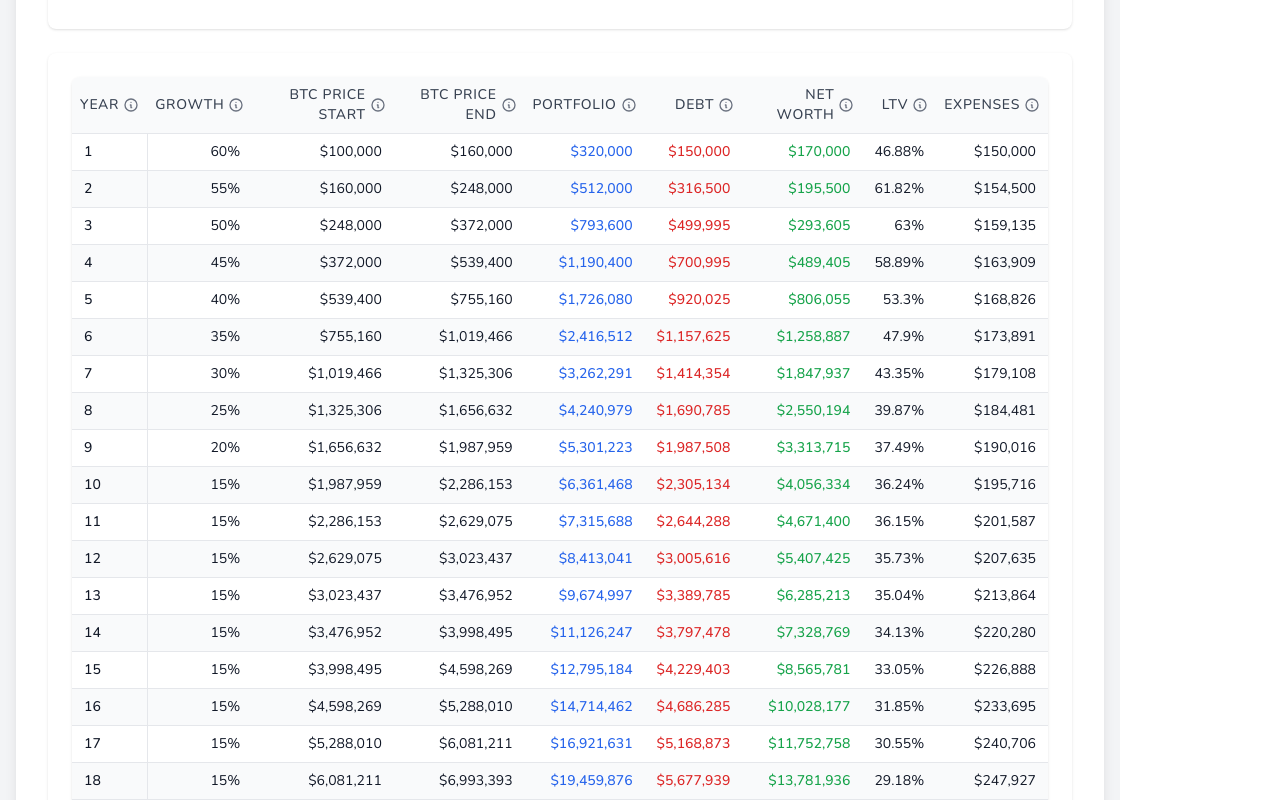
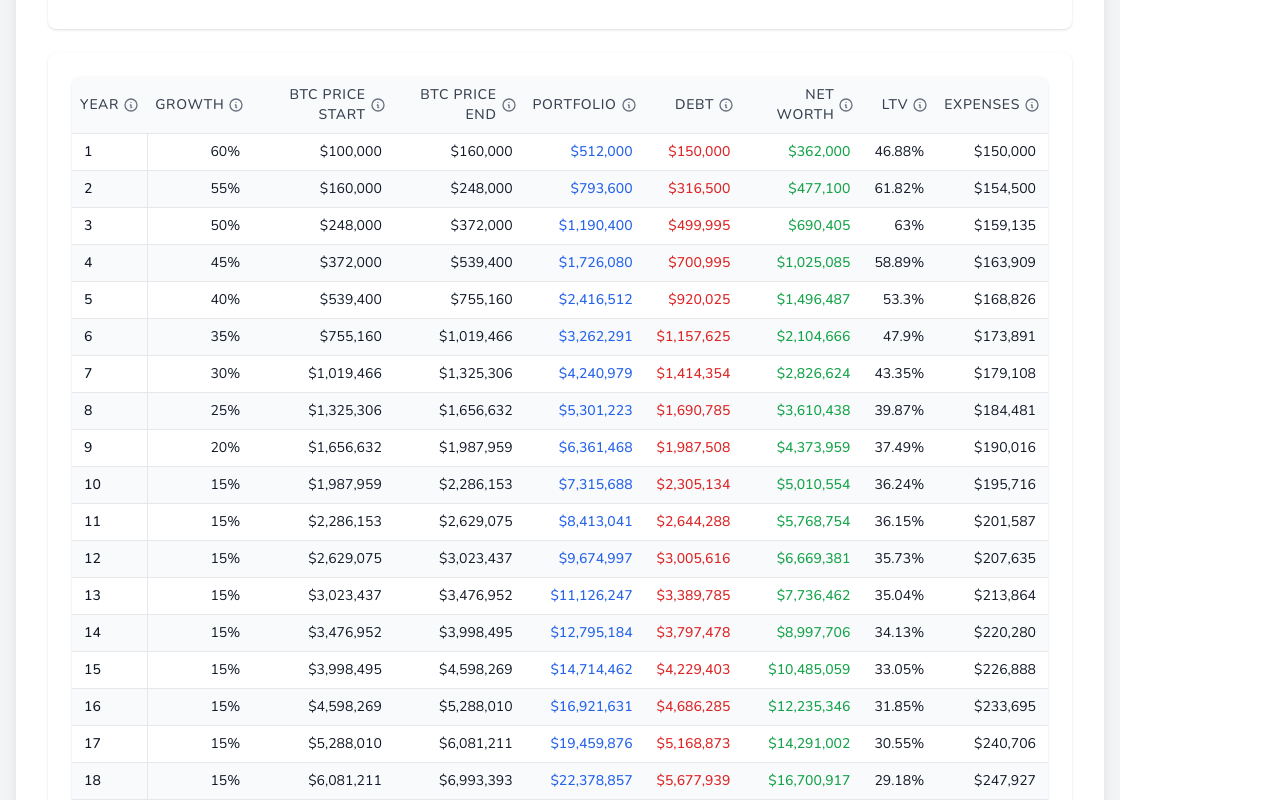
Before and after one commit to damonjanis/RetireOnBitcoin, a React (Vite) app: page / in a window 1280 px wide. Shown: the part 1760-2560 px from the top of the page. Built offline with nearby package versions, Linux system fonts and the light colour scheme.

Commit message:
Calculate LTV using beginning of year price for more conservative risk assessment

```diff
--- a/src/components/BitcoinRetirementCalculator.jsx
+++ b/src/components/BitcoinRetirementCalculator.jsx
@@ -32,17 +32,21 @@ const calculateProjections = (inputs) => {
     // Then add new borrowing
     totalBorrowed += inflatedExpenses;
 
-    const portfolioValue = bitcoinValue * inputs.bitcoinAmount;
-    const totalDebt = totalBorrowed + totalInterest;
-    const netWorth = portfolioValue - totalDebt;
-    const ltvRatio = (totalDebt / portfolioValue) * 100;
-
     // Get growth rate for this year
     const growthRate = inputs.growthRates.find(g => g.year === year)?.rate ||
       inputs.growthRates[inputs.growthRates.length - 1].rate;
 
     // Apply growth for next year's starting price
     const nextBitcoinValue = bitcoinValue * (1 + growthRate/100);
+
+    // Calculate portfolio value using end of year price
+    const portfolioValue = nextBitcoinValue * inputs.bitcoinAmount;
+    const totalDebt = totalBorrowed + totalInterest;
+    const netWorth = portfolioValue - totalDebt;
+
+    // Calculate LTV using beginning of year price
+    const startYearPortfolioValue = bitcoinValue * inputs.bitcoinAmount;
+    const ltvRatio = (totalDebt / startYearPortfolioValue) * 100;
 
     projections.push({
       year,
```
